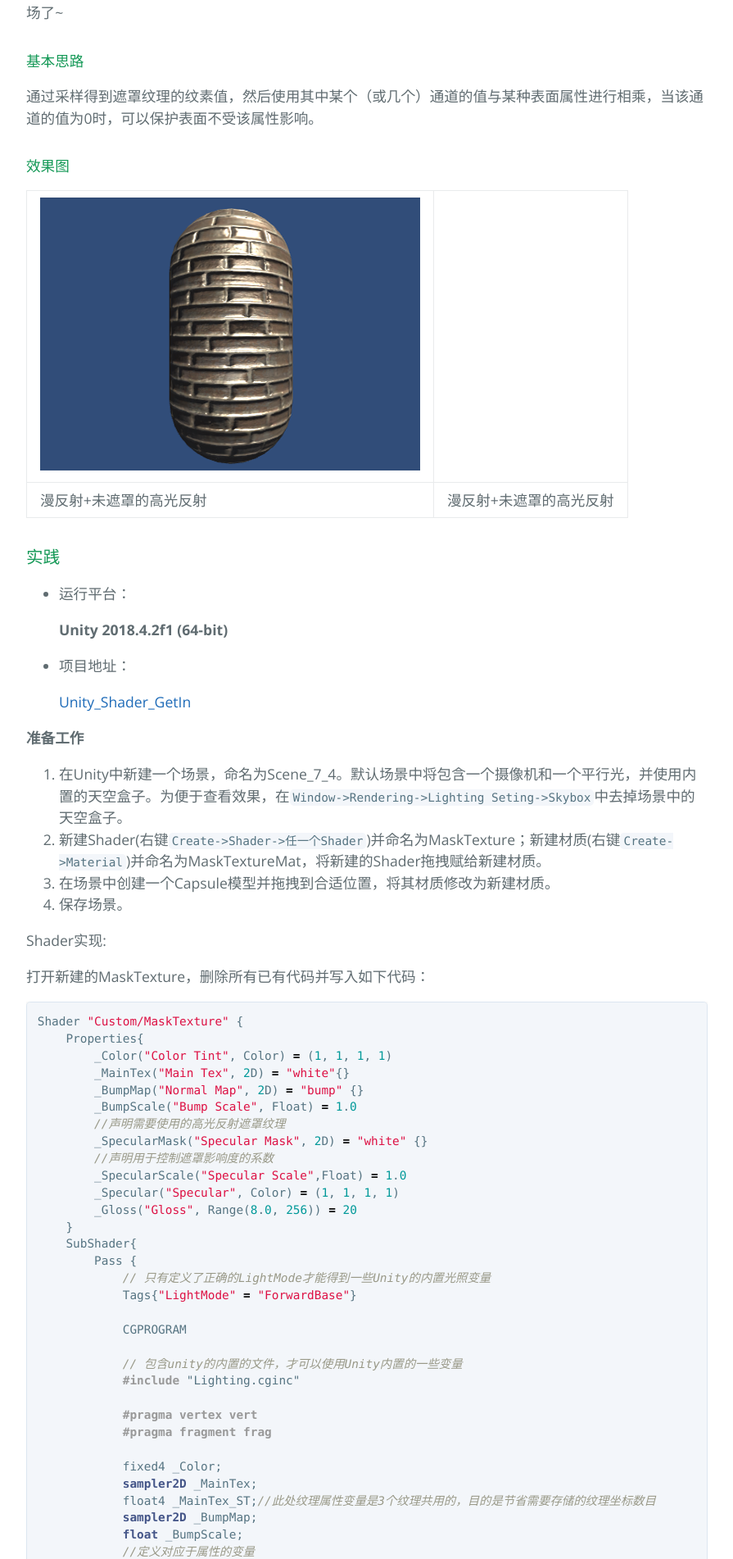
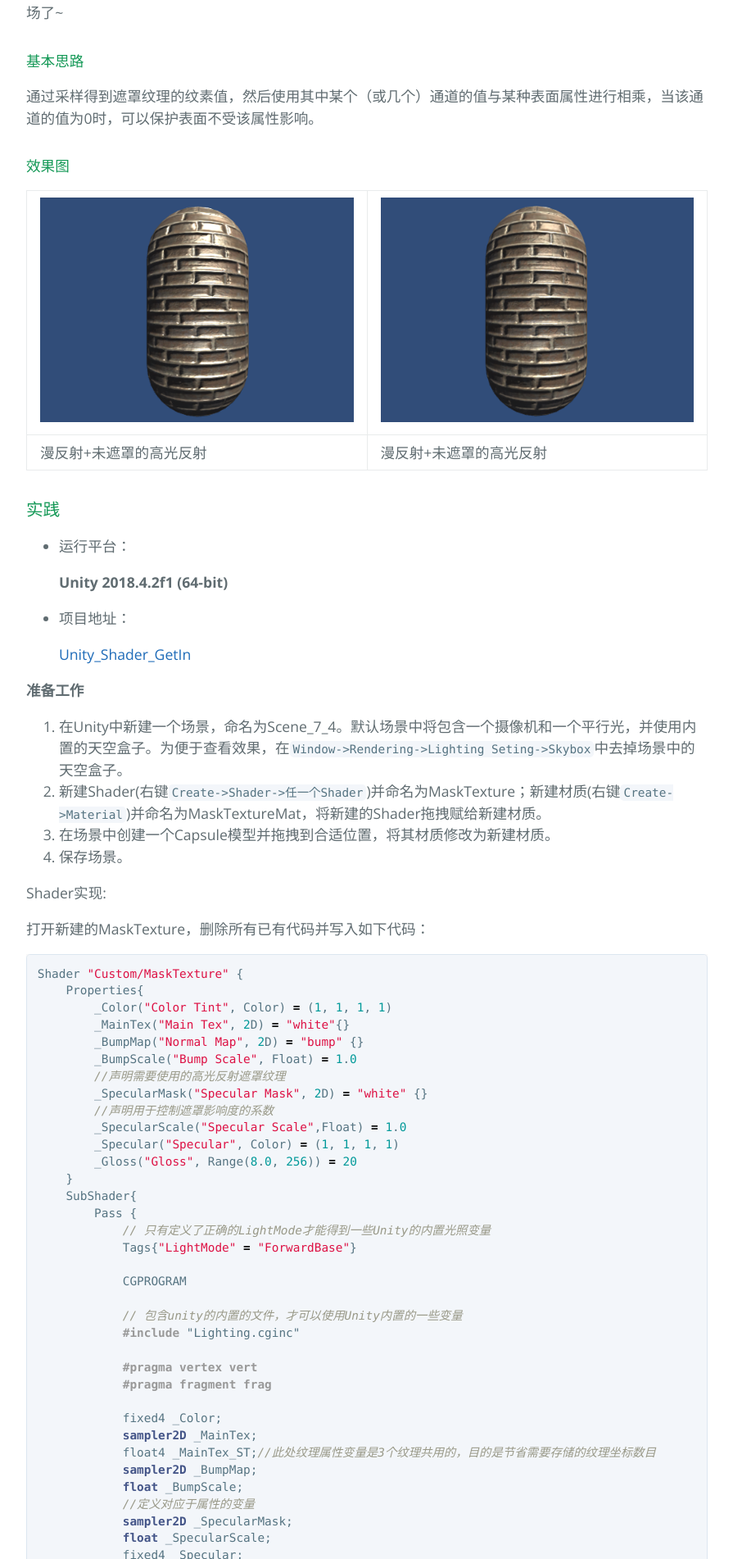
Before and after one commit to wonderly321/wonderly321.github.io, a Jekyll site: the page built from _posts/2019-11-8-Basic-Texture-IV.md, in a window 1280 px wide. Shown: the part 475-2377 px from the top of the page at 82% size, without its empty margins (192-1087 px from the left). Built offline with Jekyll 4.4.1, drawn with Linux system fonts in a browser that asks for light colours.

Commit message:
finish texture

```diff
--- a/_posts/2019-11-8-Basic-Texture-IV.md
+++ b/_posts/2019-11-8-Basic-Texture-IV.md
@@ -18,7 +18,7 @@ meta: "Unity Shader"
 
 #### 效果图
 
-| ![]({{site.url}}/assets/image/illustrations/5_1.png) | ![](../assets/image/illustrations/5_2.png) |
+| ![]({{site.url}}/assets/image/illustrations/5_1.png) | ![]({{site.url}}/assets/image/illustrations/5_2.png) |
 | ------------------------------------------ | ------------------------------------------ |
 | 漫反射+未遮罩的高光反射                    | 漫反射+未遮罩的高光反射                    |
 
```
